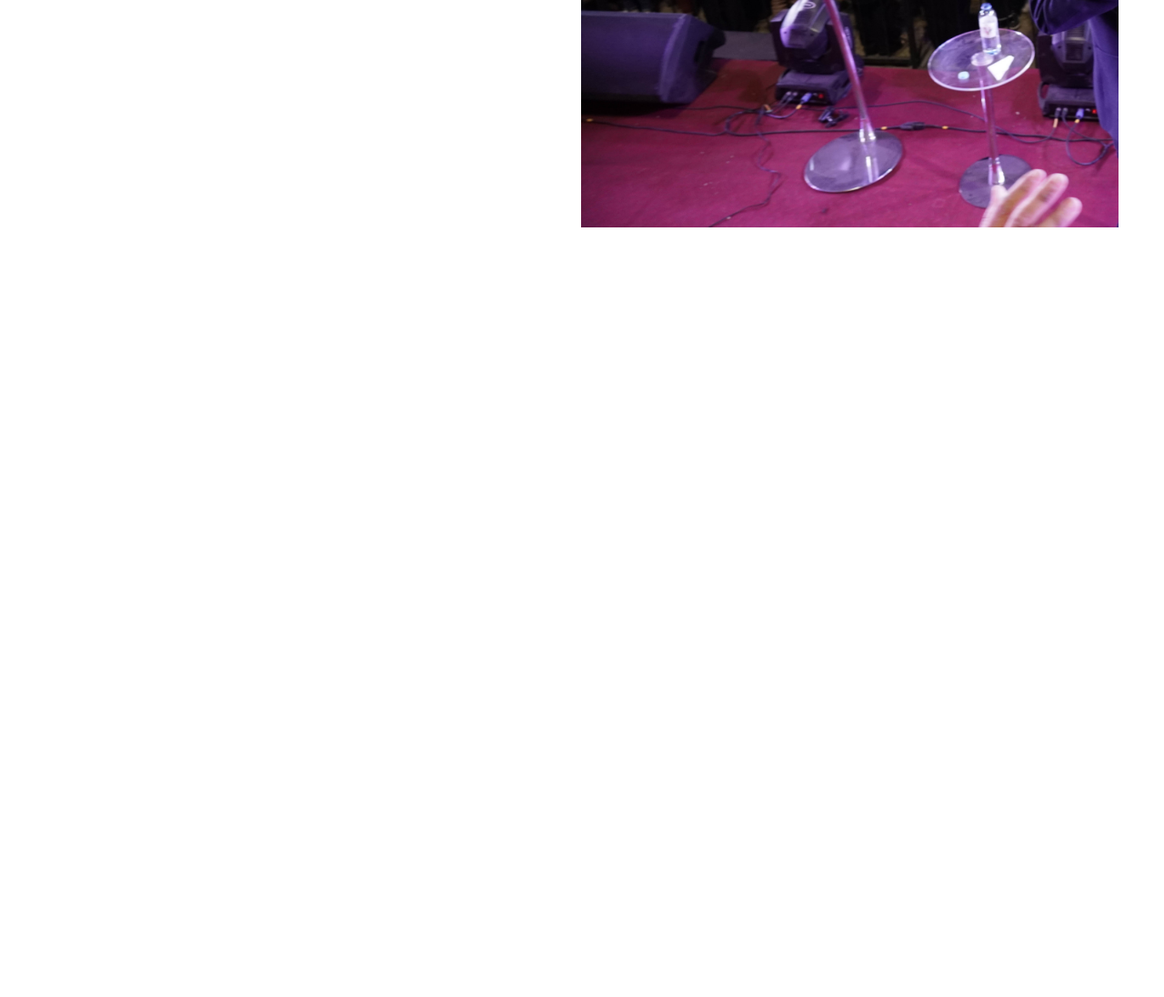
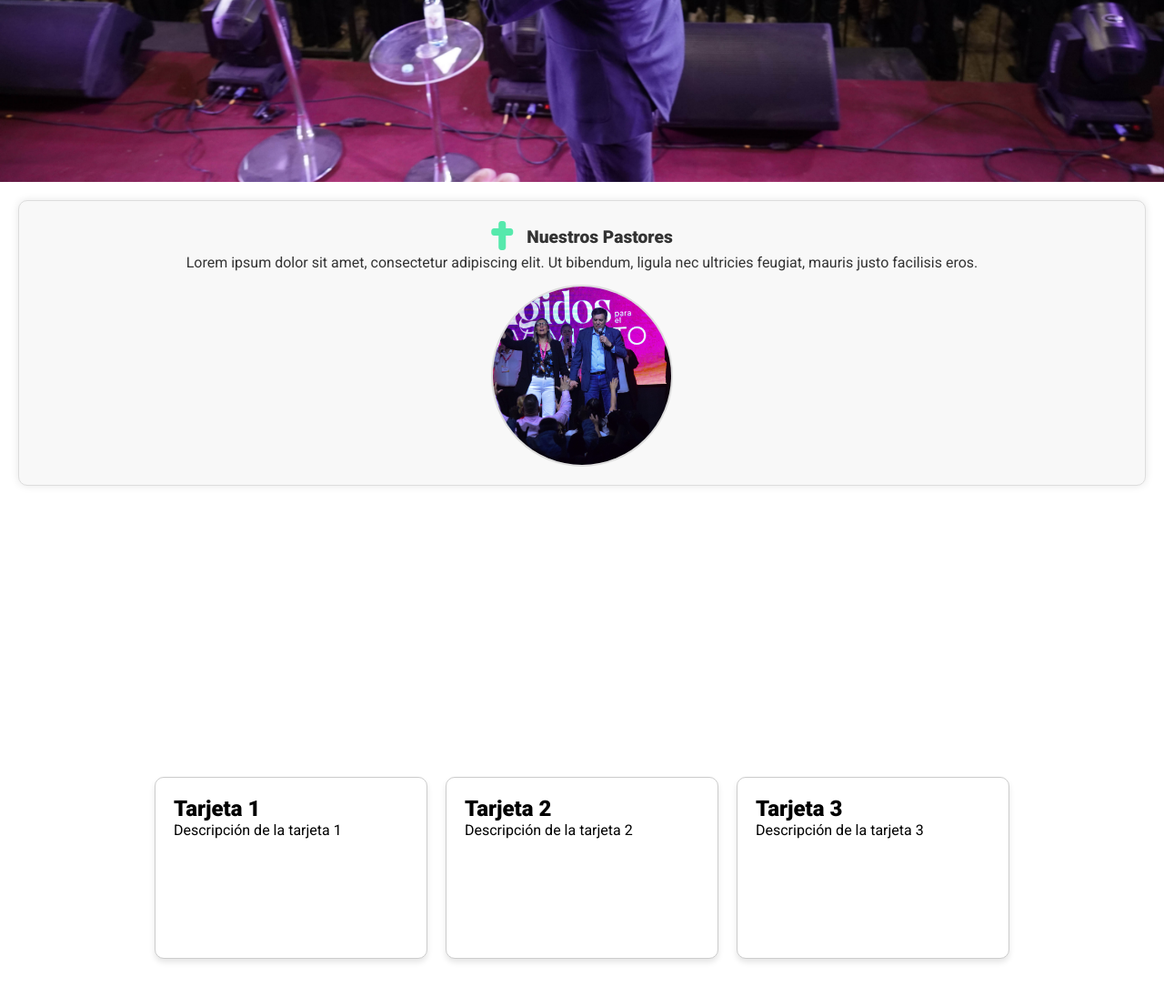
Before and after one commit to pabloperez293/bendiciones-main, a plain HTML site: page index.html in a window 1280 px wide. Shown: the part 600-1696 px from the top of the page at 91% size. Before the commit the page ends 900 px from the top, so only its background shows below. Drawn offline with Linux system fonts and the light colour scheme; a web font is replaced by a local one.

Commit message:
SectionComment

```diff
--- a/css/styles.css
+++ b/css/styles.css
@@ -1,20 +1,21 @@
 @import url('https://fonts.googleapis.com/css2?family=Alumni+Sans+Collegiate+One&family=Roboto:wght@400;900&display=swap');
 
+:root{
+  --first-color:#fff;
+  --third-color: #333;
+  --second-color: rgba(51, 230, 155, 0.822);
+  --fuente: 'Roboto', sans-serif;
+}
 *{
     padding: 0;
     margin: 0;
     box-sizing: border-box;
-    text-decoration: none;
-}
-:root{
-  --first-color:white;
-  --second-color: rgba(51, 230, 155, 0.822);
-  --fuente: 'Roboto', sans-serif;
 }
 body{
 /* fuentes */
     font-family: var(--fuente);
 }
+
 header{
   height: 100vh;
   width: 100vw;
@@ -24,6 +25,7 @@ header{
   justify-content: space-evenly;
   align-items: center;
 }
+
 /* Texto header */
 .titleFamily{
   color: var(--first-color);
@@ -42,6 +44,7 @@ header{
   align-self: center;
   width: 100%;
   box-sizing: border-box;
+
 }
 .navbar a{
   color: var(--first-color);
@@ -49,17 +52,24 @@ header{
 .navbar .logo{
   font-size: 2em;
   font-weight: bold;
+  text-decoration: none;
+  list-style-type:  none;
 }
 .navbar .navLinks ul{
   display: flex;
-  text-decoration: none;
 }
 .navbar .navLinks ul li{
   margin: 0 25px;
 }
+.navbar .navLinks ul li a{
+  text-decoration: none;
+  list-style-type:  none;
+}
 .navbar .navLinks ul li.active a{
   color: var(--second-color) ;
   font-weight: 600;
+  text-decoration: none;
+  list-style-type:  none;
 }
 .navbar .menuIcon{
   display: none;
@@ -70,6 +80,68 @@ header{
   top: 50px;
   right: 50px;
   width: 35px;
+}
+/* ---------- Comentarios de la iglesia */
+.comment-section {
+  display: flex;
+  flex-direction: column; /* Cambiamos a columna para diseño móvil */
+  justify-content: center;
+  align-items: center;
+  background-color: #f8f8f8;
+  border: 1px solid #ddd;
+  border-radius: 10px;
+  overflow: hidden;
+  margin: 20px;
+  padding: 20px;
+  box-shadow: 0 0 10px rgba(0, 0, 0, 0.1);
+}
+
+.comment-content {
+  display: flex;
+  flex-direction: column; /* Cambiamos a columna para diseño móvil */
+  align-items: center;
+}
+
+.comment-info {
+  display: flex;
+  align-items: center;
+}
+
+.comment-icon {
+  font-size: 2em;
+  color: var(--second-color);
+  margin-right: 15px;
+}
+
+.comment-title {
+  font-size: 1.2em;
+  color: #333;
+  margin: 0;
+}
+
+.comment-text {
+  color: #333;
+  text-align: center; /* Centramos el texto */
+}
+
+.comment-image {
+  width: 200px; /* Ajustamos el tamaño de la imagen */
+  height: 200px; /* Ajustamos el tamaño de la imagen */
+  overflow: hidden;
+  border-radius: 50%;
+  border: 2px solid #ddd;
+  margin-top: 15px; /* Espacio entre el texto y la imagen */
+}
+
+.comment-image img {
+  width: 100%;
+  height: 100%;
+  object-fit: cover;
+  transition: transform 0.3s ease;
+}
+
+.comment-image:hover img {
+  transform: scale(1.1);
 }
 
 /* --------------------Responsive  */
@@ -139,3 +211,42 @@ header{
     color: var(--second-color); /* Cambia el color cuando el ícono está en estado hover */
   }
 }
+/* --------------swipper */
+.swiper {
+  display: flex;
+  justify-content: center;
+  align-items: center;
+  height: 100vh;
+  padding: 20px;
+  box-sizing: border-box;
+ }
+
+ .card {
+  width: 300px;
+  height: 200px;
+  padding: 20px;
+  box-sizing: border-box;
+  border: 1px solid #ccc;
+  border-radius: 10px;
+  background-color: #fff;
+  margin: 0 10px;
+  box-shadow: 0 4px 6px rgba(0, 0, 0, 0.1);
+  transition: transform 0.3s;
+ }
+
+ .card:hover {
+  transform: translateY(-10px);
+ }
+ /* Diseño Responsive del comentario Section */
+ @media screen and (max-width: 600px) {
+  .comment-section {
+    margin: 10px; /* Espacio reducido en dispositivos móviles */
+    padding: 10px; /* Espacio reducido en dispositivos móviles */
+  }
+
+  .comment-image {
+    width: 100%; /* Hacemos que la imagen ocupe el ancho completo */
+    height: auto; /* Ajustamos la altura automáticamente */
+    margin-top: 10px; /* Espacio reducido en dispositivos móviles */
+  }
+}
--- a/index.html
+++ b/index.html
@@ -12,8 +12,9 @@
     <title>Manantial de bendiciones</title>
   </head>
   <body>
-    <!-- Barra de menu y principio -->
-    <nav class="navbar">
+
+     <!-- Barra de menu y principio -->
+   <nav class="navbar">
       <a href="#" class="logo">Manantial de Bendiciones</a>
       <div class="navLinks">
         <ul>
@@ -27,6 +28,7 @@
       <div class="menuIcon">
         <i class="fa-solid fa-bars menu-hamburguer"></i>
       </div>
+    </nav>
 
     <header>
       <h1 class="titleFamily">Somos Familia</h1>
@@ -35,11 +37,50 @@
         officia.
       </p>
     </header>
-    <!-- Tarjetas de pastores -->
 
-    <!-- Swipper -->
+      <!-- Poner una referencia de lo que es nuestra iglesia -->
+      <section class="comment-section">
+        <div class="comment-content">
+          <div class="comment-info">
 
-    <!-- End swripper -->
+          <div class="comment-icon">
+            <i class="fas fa-cross"></i>
+          </div>
+            <h2 class="comment-title">Nuestros Pastores</h2>
+          </div>
+          <p class="comment-text">
+            Lorem ipsum dolor sit amet, consectetur adipiscing elit. Ut bibendum,
+            ligula nec ultricies feugiat, mauris justo facilisis eros.
+          </p>
+        </div>
+        <div class="comment-image">
+          <img src="./img/DSC_0205.jpg" alt="Pastores" />
+        </div>
+      </section>
+
+    <!-- Tarjetas de pastores  con Swipper-->
+    <div class="swiper">
+      <div class="card">
+         <h2>Tarjeta 1</h2>
+         <p>Descripción de la tarjeta 1</p>
+      </div>
+      <div class="card">
+         <h2>Tarjeta 2</h2>
+         <p>Descripción de la tarjeta 2</p>
+      </div>
+      <div class="card">
+         <h2>Tarjeta 3</h2>
+         <p>Descripción de la tarjeta 3</p>
+      </div>
+     </div>
+    <!-- final de tarjeta de pastores  -->
+
+
+  <!-- Colocar ubicacion geografica de la iglesia  -->
+
+  <!-- Poner un formulario para llenarse y se contactado -->
+
+  <!-- Colocar sintonisoras de radios y redes sociales  -->
 
     <!-- Javascript -->
     <script src="./js/main.js"></script>
--- a/js/main.js
+++ b/js/main.js
@@ -21,3 +21,14 @@ menuLinks.forEach((link) => {
     menuHamburguer.style.color = "var(--first-color)";
   });
 });
+
+//--------- Swipper
+document.querySelectorAll('.card').forEach(card => {
+  card.addEventListener('mouseover', () => {
+     card.style.transform = 'translateY(-10px)';
+  });
+
+  card.addEventListener('mouseout', () => {
+     card.style.transform = '';
+  });
+ });
```
Also changed, not shown: img/DSC_0205.jpg (added).
